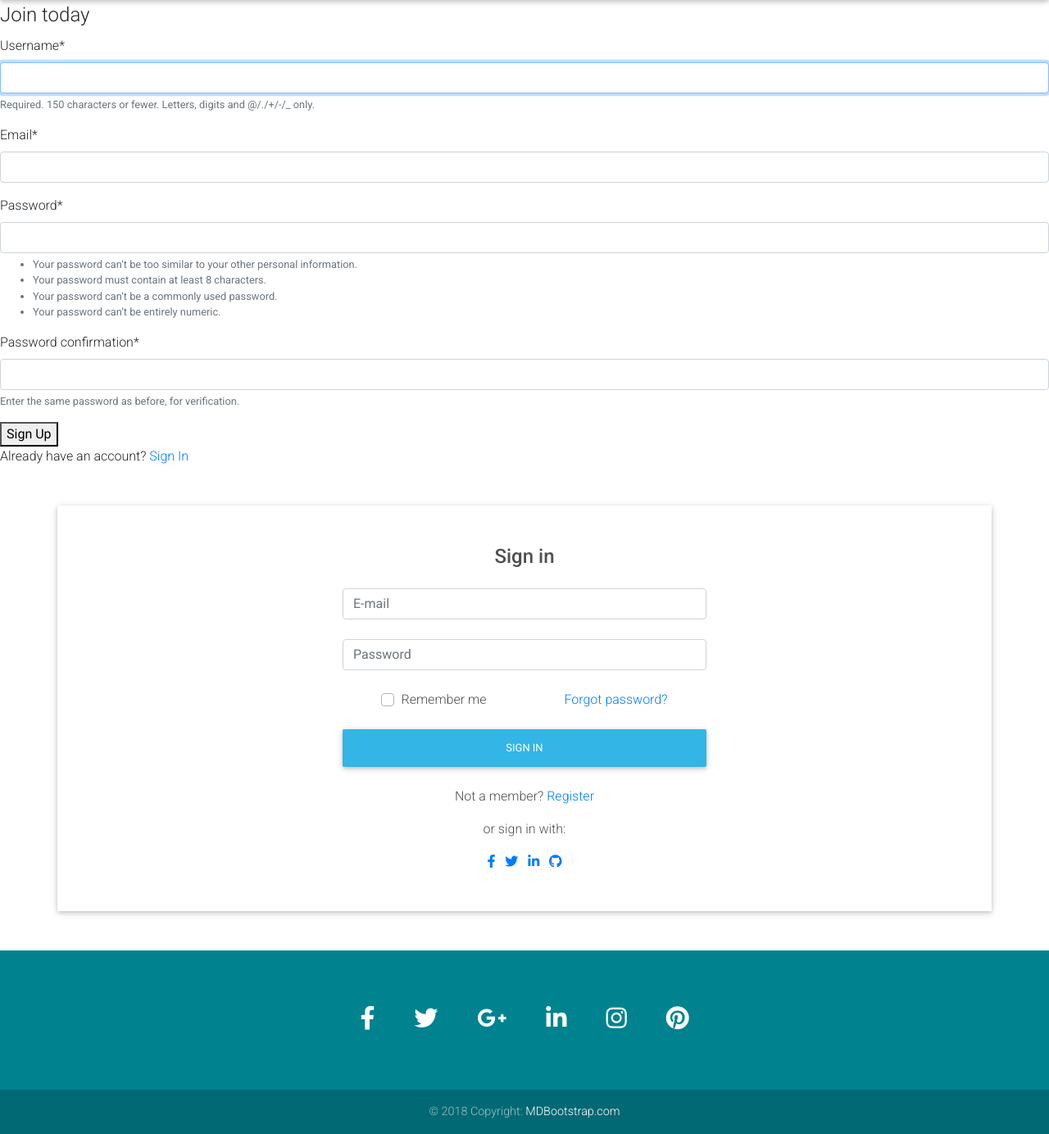
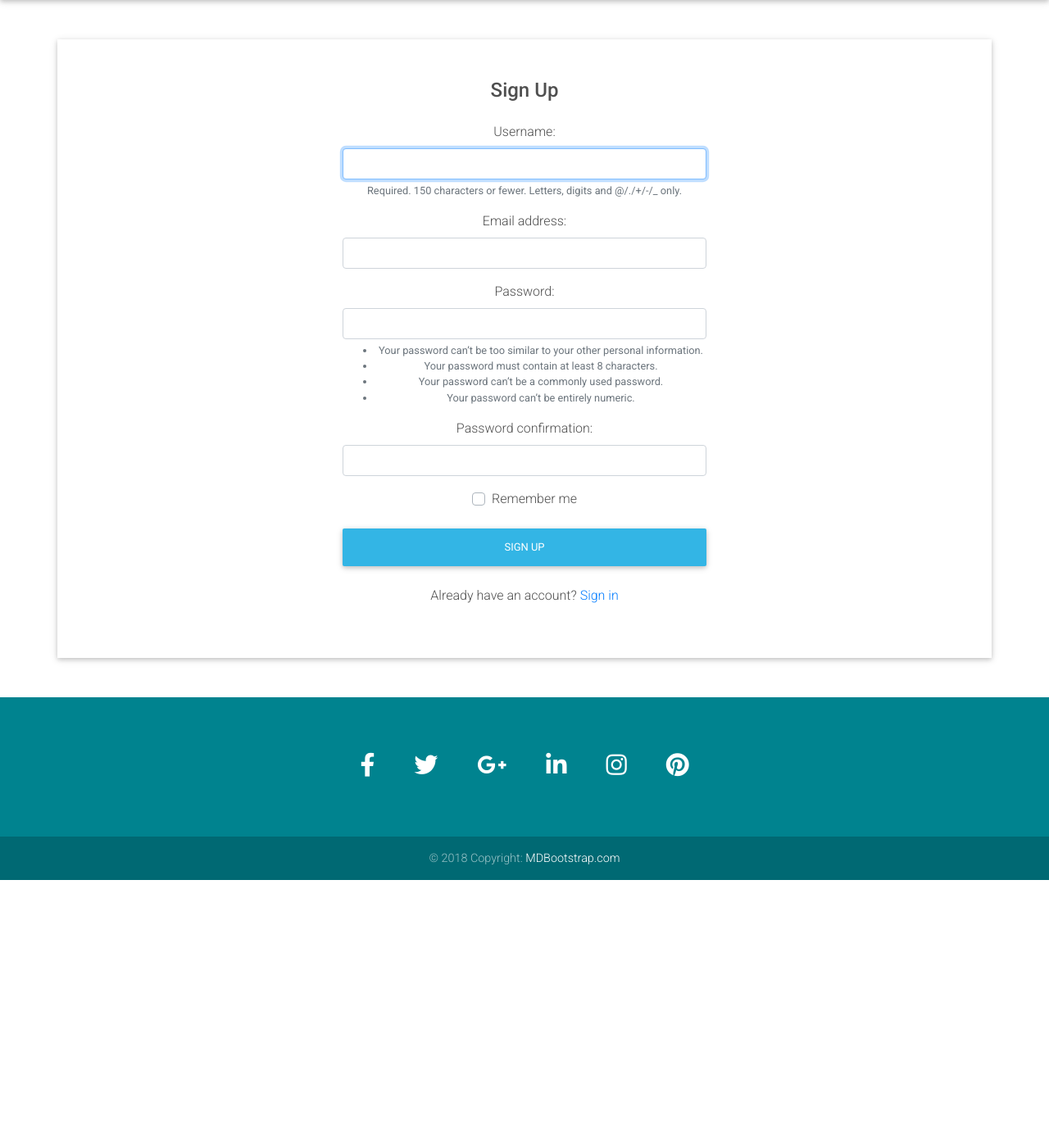
Before and after one commit to Sovengar/gamingwebapp, a Django app: page /register/ in a window 1280 px wide. Shown: the part 76-1460 px from the top of the page at 82% size. After the commit the page ends 1150 px from the top, so only its background shows below. Run offline with Django 3.2, Linux system fonts and the light colour scheme; some libraries are stand-ins or nearby versions.

Commit message:
working on register

```diff
--- a/gamingwebapp/settings.py
+++ b/gamingwebapp/settings.py
@@ -34,6 +34,7 @@ INSTALLED_APPS = [
     'appsite.apps.AppsiteConfig',
     'users.apps.UsersConfig',
     'crispy_forms',
+    'widget_tweaks',
     'django.contrib.admin',
     'django.contrib.auth',
     'django.contrib.contenttypes',
--- a/users/forms.py
+++ b/users/forms.py
@@ -3,8 +3,26 @@ from django.contrib.auth.models import User
 from django.contrib.auth.forms import UserCreationForm
 
 class UserRegisterForm(UserCreationForm):
-    email = forms.EmailField()
-
+    email = forms.EmailInput()
     class Meta:
         model = User
         fields = ['username', 'email', 'password1', 'password2']
+        labels = { }
+        widgets = {
+        'username': forms.TextInput(
+            attrs={
+            }
+        ),
+        'password1': forms.PasswordInput(
+            attrs={
+            }
+        ),
+        'password2': forms.PasswordInput(
+            attrs={
+            }
+        ),
+        'email': forms.EmailInput(
+            attrs={
+            }
+        )
+    }
--- a/users/templates/users/register.html
+++ b/users/templates/users/register.html
@@ -1,5 +1,6 @@
 {% extends "appsite/base.html" %}
 {% load crispy_forms_tags %}
+{% load widget_tweaks %}
 
 {% block title %}
     Gaming webapp
@@ -7,45 +8,61 @@
 
 {% block body %}
 
+<div class="container my-5 py-5 z-depth-1">
+    <!--Section: Content-->
+    <section class="px-md-5 mx-md-5 text-center text-lg-left dark-grey-text">
+      <!--Grid row-->
+      <div class="row d-flex justify-content-center">
+        <!--Grid column-->
+        <div class="col-md-6">
 
-<div>
-  <form method="POST">
-    {% csrf_token %}
-    <fieldset>
-      <legend> Join today</legend>
-      {{ form|crispy }}
-    </fieldset>
-    <button type="submit">Sign Up</button>
-  </form>
-  <p>Already have an account? <a href="#">Sign In</a></p>
-</div>
+          <!-- Default form register -->
+          <form class="text-center" method="POST">
+            <p class="h4 mb-4">Sign Up</p>
+
+            {% csrf_token %}
+
+            {% for hidden_field in form.hidden_fields %}
+            {{ hidden_field }}
+          {% endfor %}
+
+          {% if form.non_field_errors %}
+            <div class="alert alert-danger" role="alert">
+              {% for error in form.non_field_errors %}
+                {{ error }}
+              {% endfor %}
+            </div>
+          {% endif %}
+
+          {% for field in form.visible_fields %}
+            <div class="form-group">
+              {{ field.label_tag }}
+
+              {% if form.is_bound %}
+                {% if field.errors %}
+                  {% render_field field class="form-control is-invalid" %}
+                  {% for error in field.errors %}
+                    <div class="invalid-feedback">
+                      {{ error }}
+                    </div>
+                  {% endfor %}
+                {% else %}
+                  {% render_field field class="form-control is-valid" %}
+                {% endif %}
+              {% else %}
+                {% render_field field class="form-control" %}
+              {% endif %}
+
+              {% if field.help_text %}
+                <small class="form-text text-muted">{{ field.help_text }}</small>
+              {% endif %}
+            </div>
+          {% endfor %}
 
 
 
-<div class="container my-5 py-5 z-depth-1">
-
-
-    <!--Section: Content-->
-    <section class="px-md-5 mx-md-5 text-center text-lg-left dark-grey-text">
-
-
-      <!--Grid row-->
-      <div class="row d-flex justify-content-center">
-
-        <!--Grid column-->
-        <div class="col-md-6">
-
-          <!-- Default form login -->
-          <form class="text-center" action="#!">
-
-            <p class="h4 mb-4">Sign in</p>
-
-            <!-- Email -->
-            <input type="email" id="defaultLoginFormEmail" class="form-control mb-4" placeholder="E-mail">
-
-            <!-- Password -->
-            <input type="password" id="defaultLoginFormPassword" class="form-control mb-4" placeholder="Password">
-
+            <!-- Email <input type="email" id="defaultLoginFormEmail" class="form-control mb-4" placeholder="E-mail"> -->
+            <!-- Password <input type="password" id="defaultLoginFormPassword" class="form-control mb-4" placeholder="Password"> -->
             <div class="d-flex justify-content-around">
               <div>
                 <!-- Remember me -->
@@ -54,41 +71,21 @@
                   <label class="custom-control-label" for="defaultLoginFormRemember">Remember me</label>
                 </div>
               </div>
-              <div>
-                <!-- Forgot password -->
-                <a href="">Forgot password?</a>
-              </div>
             </div>
-
-            <!-- Sign in button -->
-            <button class="btn btn-info btn-block my-4" type="submit">Sign in</button>
-
-            <!-- Register -->
-            <p>Not a member?
-              <a href="">Register</a>
+            <!-- Sign up button -->
+            <button class="btn btn-info btn-block my-4" type="submit">Sign Up</button>
+            <!-- Login -->
+            <p>Already have an account?
+              <a href="">Sign in</a>
             </p>
-
-            <!-- Social login -->
-            <p>or sign in with:</p>
-
-                <a href="#" class="mx-1" role="button"><i class="fab fa-facebook-f"></i></a>
-                <a href="#" class="mx-1" role="button"><i class="fab fa-twitter"></i></a>
-                <a href="#" class="mx-1" role="button"><i class="fab fa-linkedin-in"></i></a>
-                <a href="#" class="mx-1" role="button"><i class="fab fa-github"></i></a>
-
           </form>
           <!-- Default form login -->
 
         </div>
         <!--Grid column-->
-
       </div>
       <!--Grid row-->
-
-
     </section>
     <!--Section: Content-->
-
-
   </div>
 {% endblock %}
--- a/users/views.py
+++ b/users/views.py
@@ -8,19 +8,31 @@ from .forms import UserRegisterForm
 # Create your views here.
 
 def register_view(request):
+    # if this is a POST request we need to process the form data
     if request.method == 'POST':
+        # create a form instance and populate it with data from the request:
         form = UserRegisterForm(request.POST)
+        # check whether it's valid:
         if form.is_valid():
+            # Saves the form
             form.save()
+            # process the data in form.cleaned_data as required
             username = form.cleaned_data.get('username')
+            # Shows a 1 time flash on the template
             messages.success(request, f'Account created for {username}!')
+            # redirect to a new URL:
             return redirect('appsite-index')
+    # if a GET (or any other method) we'll create a blank form
+    # This is what we get when we access to the route by navigating/typing
     else:
         form = UserRegisterForm()
 
     context = {
         "form": form
     }
+
+    form.fields['password2'].help_text = None
+
     return render(request, "users/register.html", context)
 
 def login_view(request):
```
